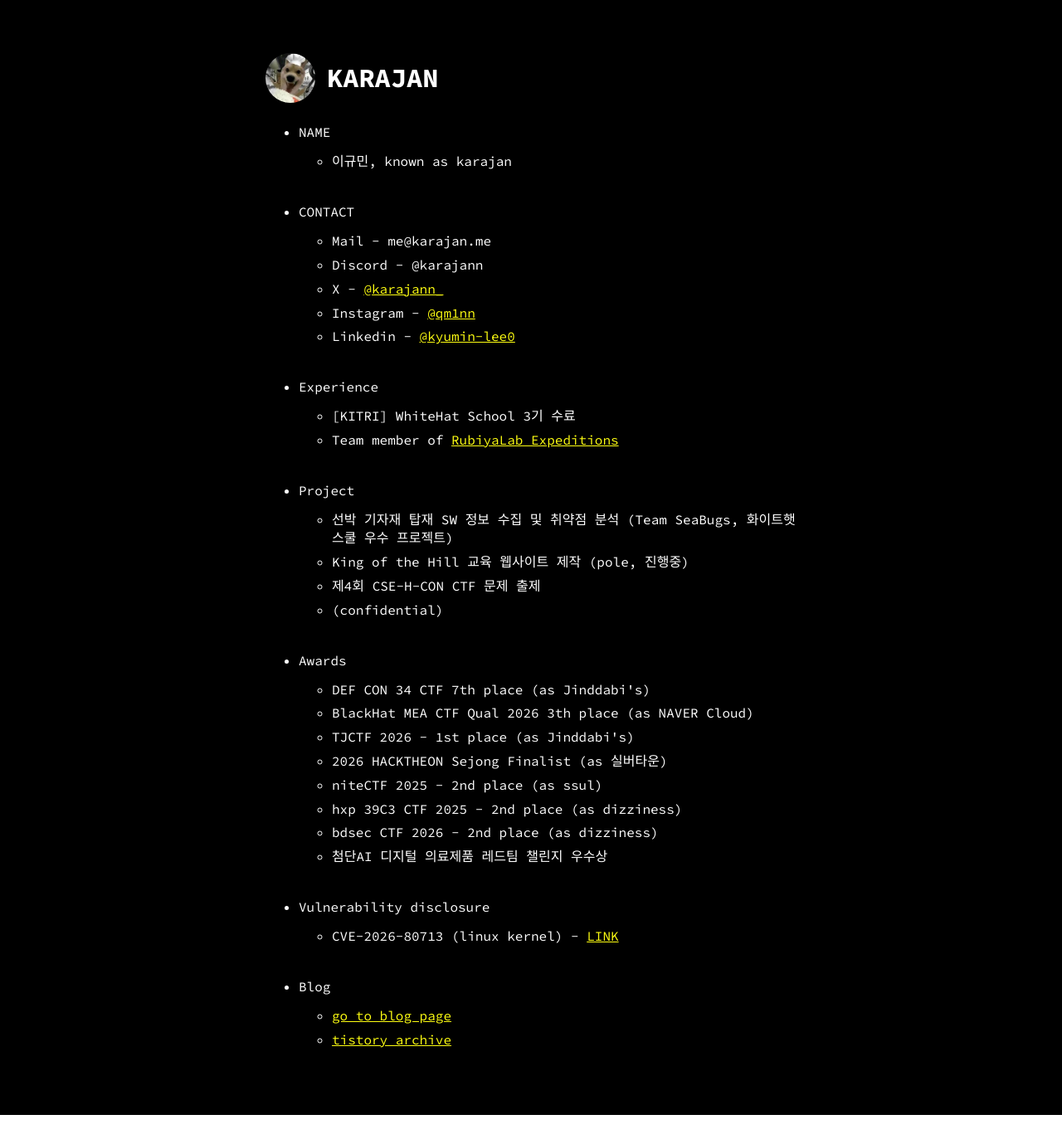
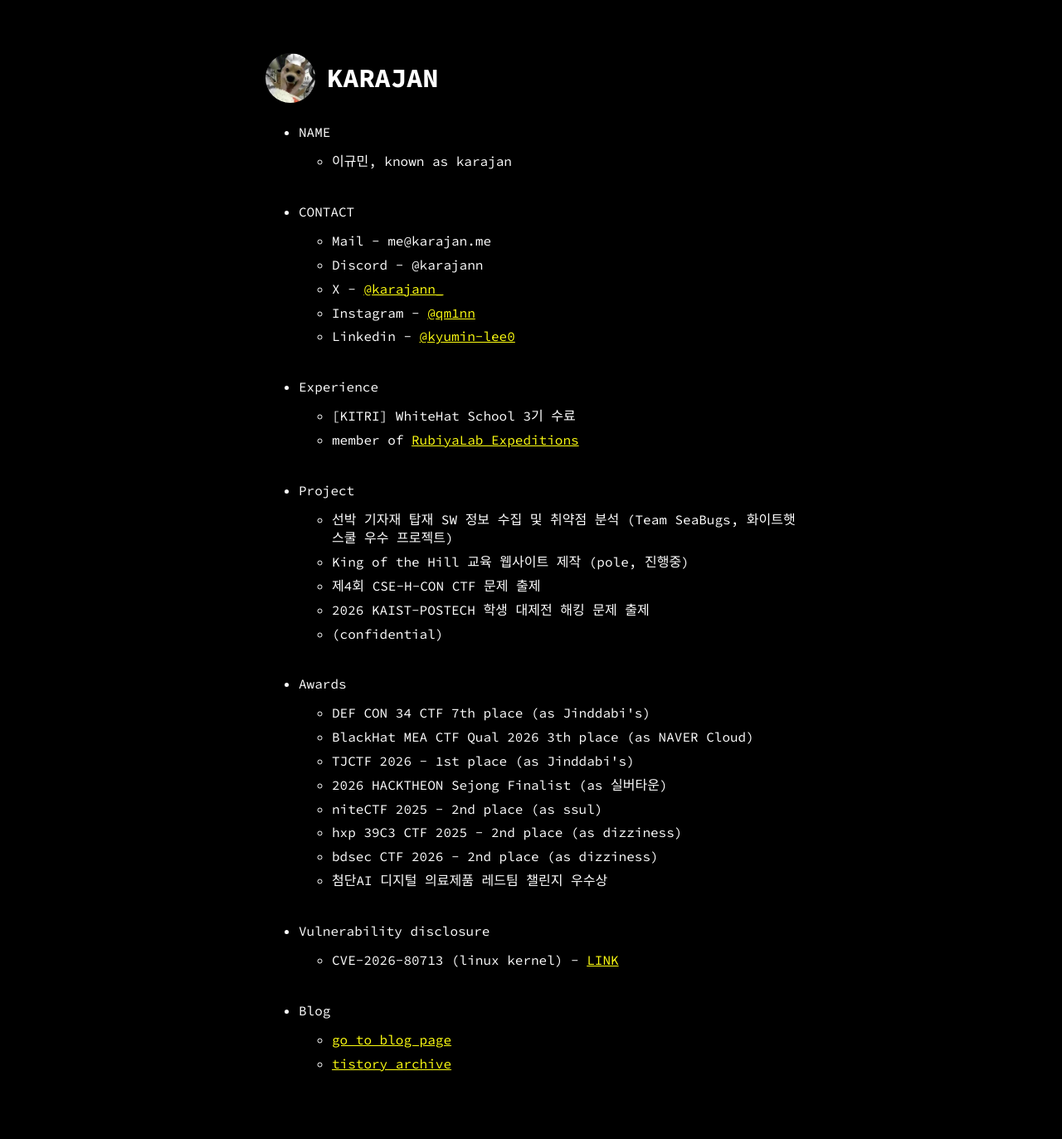
Before and after one commit to karajan0/karajan0.github.io, a Jekyll site: the page built from index.md, in a window 1280 px wide. Shown: the whole page at 83% size. Built offline with Jekyll 4.4.1, drawn with Linux system fonts in a browser that asks for light colours; some web fonts are replaced; before the commit the page ends 1344 px from its top, so only the background shows below that.

Commit message:
Update profile menu

```diff
--- a/_data/menu.yml
+++ b/_data/menu.yml
@@ -20,7 +20,7 @@ entries:
   - title: Experience
     entries:
       - title: "[KITRI] WhiteHat School 3기 수료"
-      - title: "Team member of "
+      - title: "member of "
         link_title: "RubiyaLab Expeditions"
         url: https://exp.rubiyalab.com/
 
@@ -29,6 +29,7 @@ entries:
       - title: 선박 기자재 탑재 SW 정보 수집 및 취약점 분석 (Team SeaBugs, 화이트햇스쿨 우수 프로젝트)
       - title: King of the Hill 교육 웹사이트 제작 (pole, 진행중)
       - title: 제4회 CSE-H-CON CTF 문제 출제
+      - title: 2026 KAIST-POSTECH 학생 대제전 해킹 문제 출제
       - title: "(confidential)"
 
   - title: Awards
```
